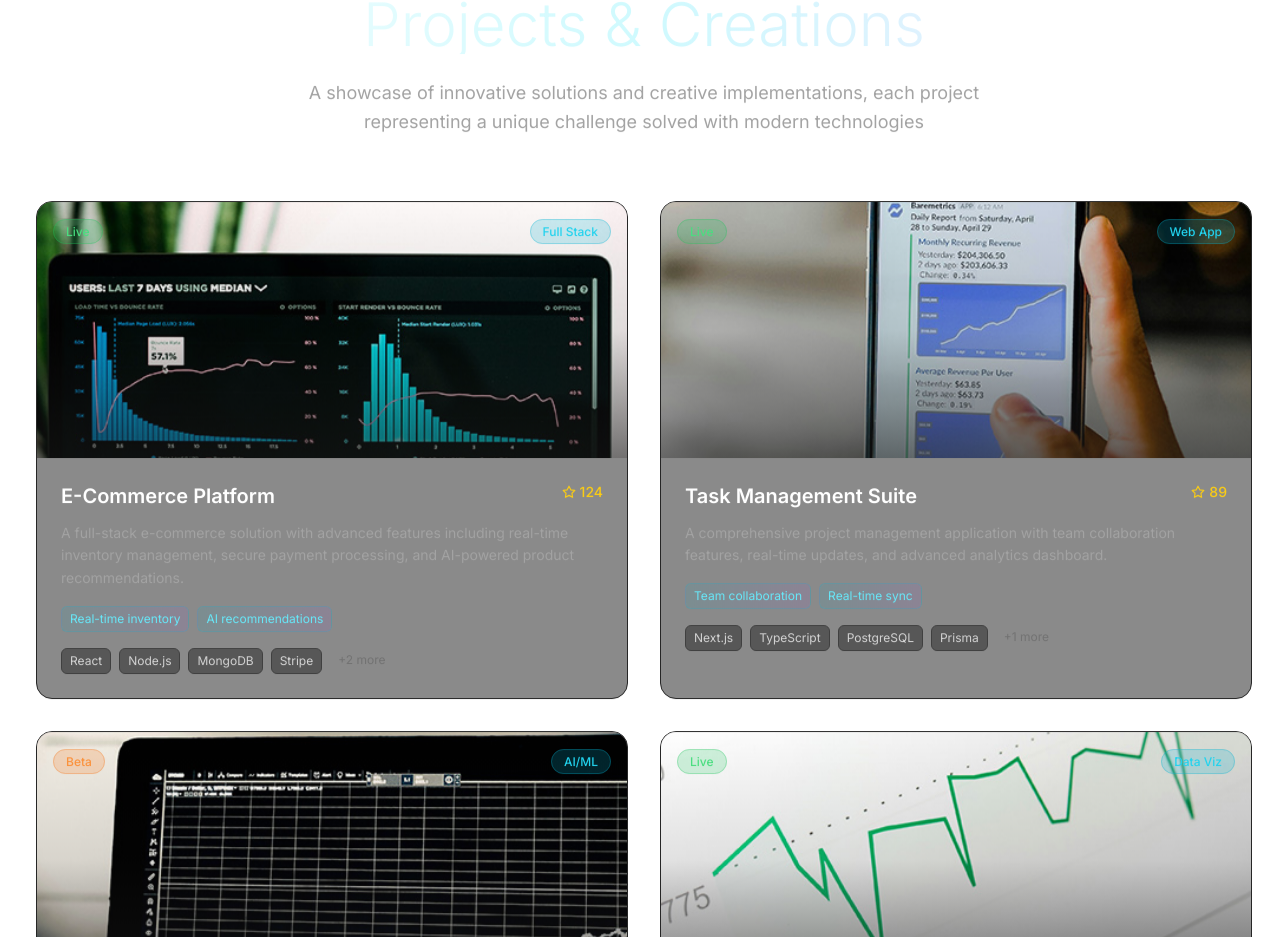
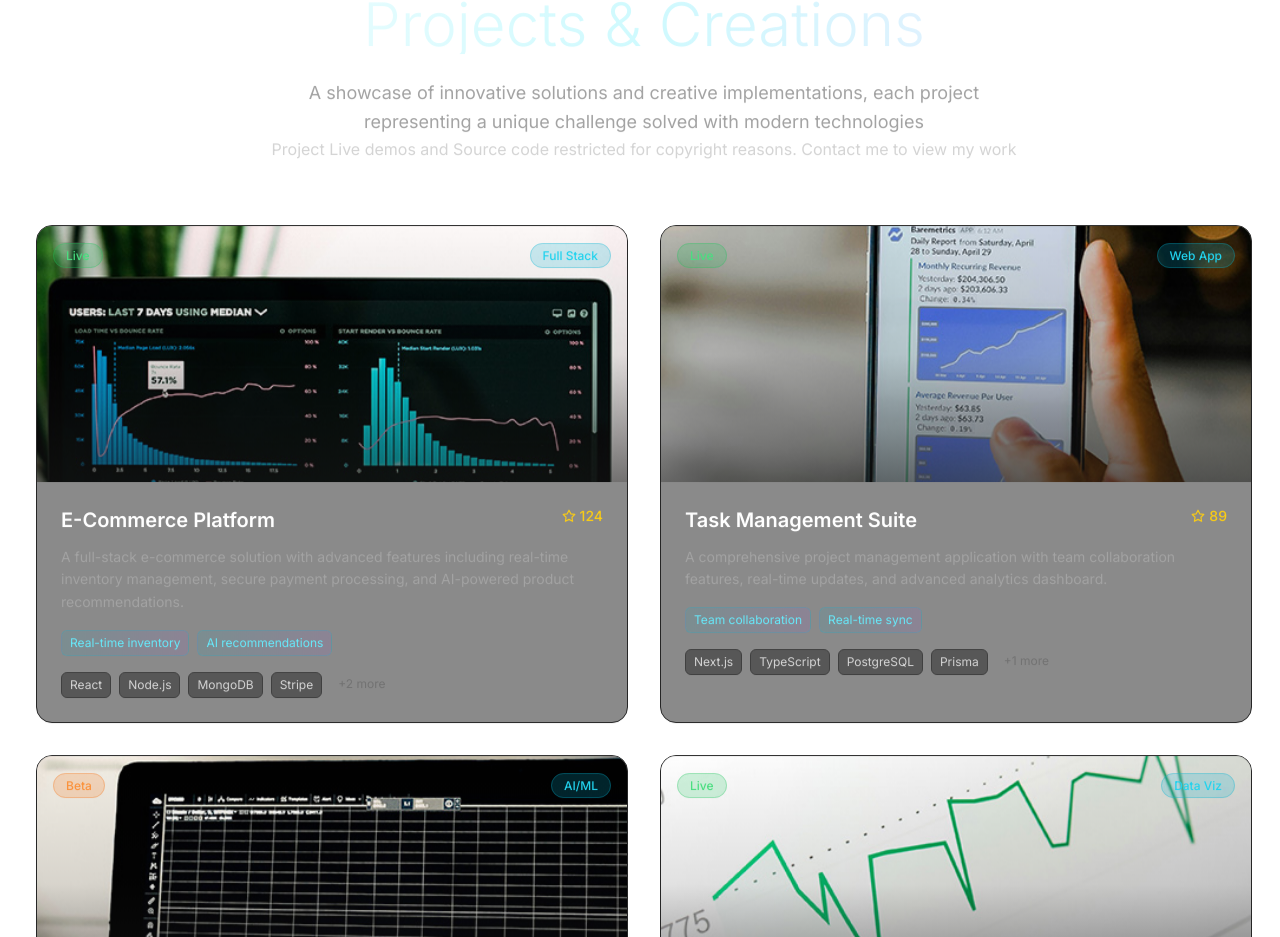
Before and after one commit to Kevin-murithi/Portfolio, a React (Vite) app: page / in a window 1280 px wide. Shown: the part 4249-5186 px from the top of the page. Built offline with nearby package versions, Linux system fonts and the light colour scheme; no server answers.

Commit message:
Project Copyright
Added note about project demo and source code restrictions.

```diff
--- a/src/components/Projects.jsx
+++ b/src/components/Projects.jsx
@@ -141,6 +141,7 @@ const Projects = () => {
           A showcase of innovative solutions and creative implementations,
           each project representing a unique challenge solved with modern technologies
         </p>
+        <p> Project Live demos and Source code restricted for copyright reasons. Contact me to view my work</p>
       </motion.div>
 
       {/* Projects Grid */}
```
